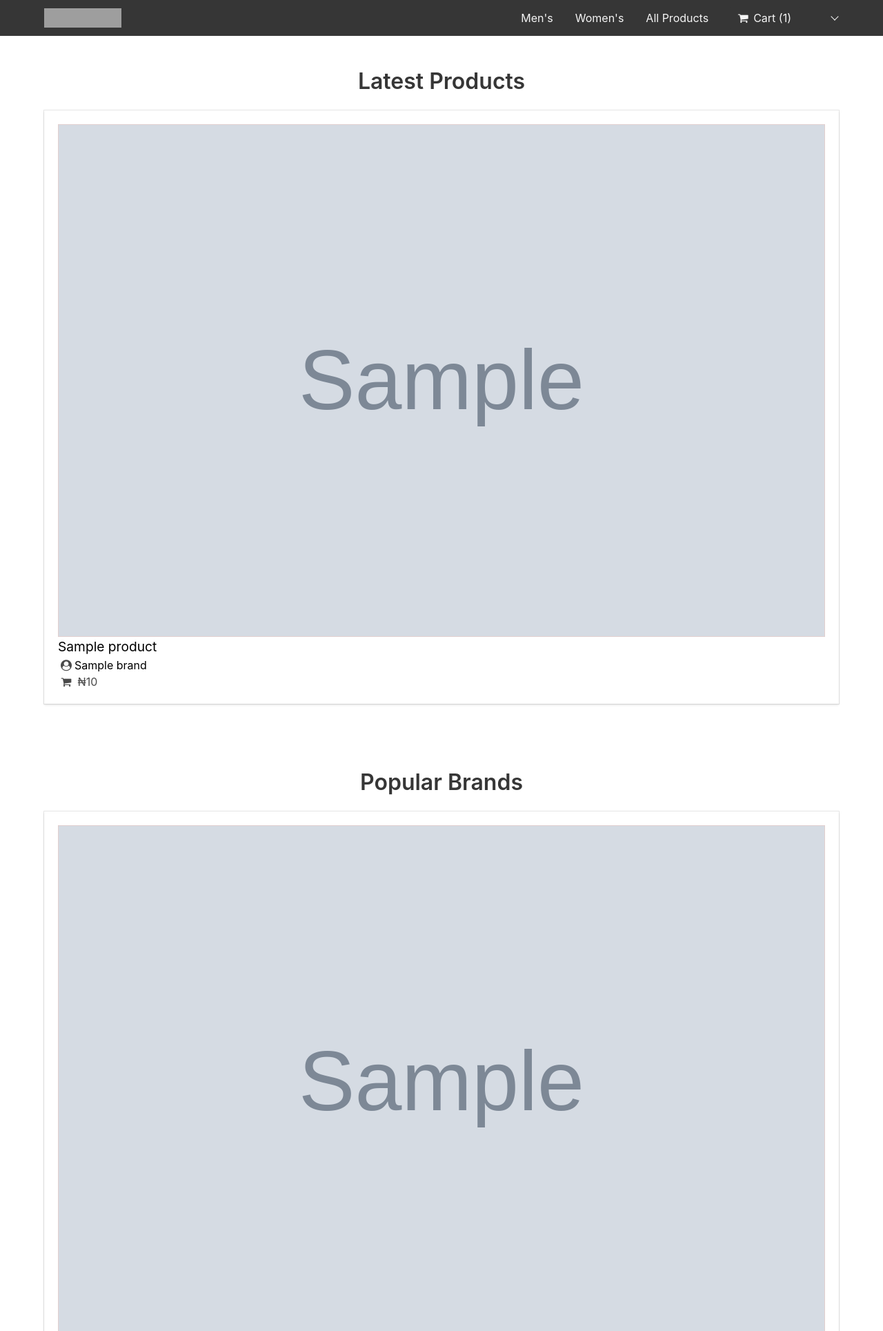
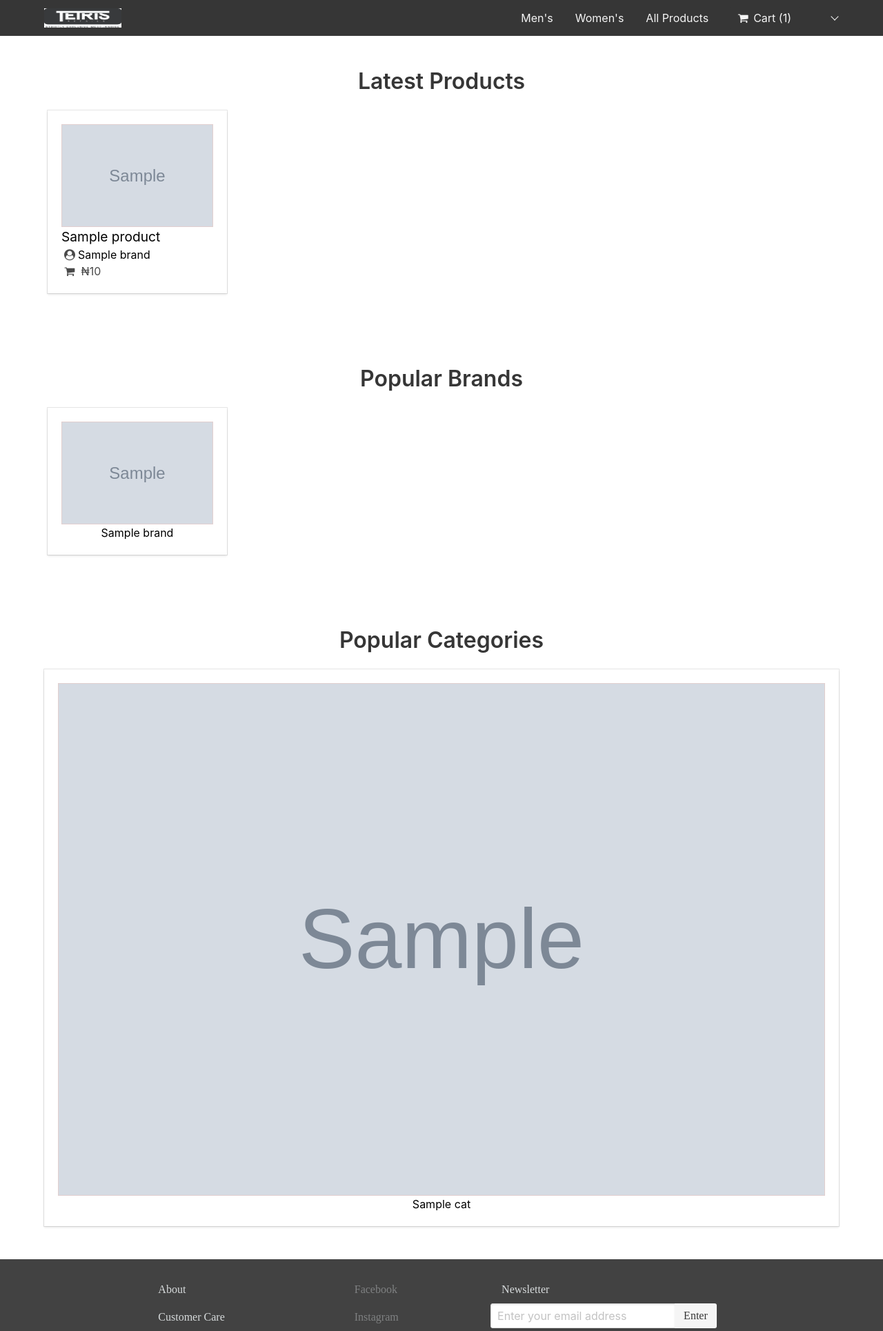
Before and after one commit to olaoluwa-98/tetris, a Django app: template store/templates/store/pages/store.html in a window 1280 px wide. Shown: the top 1929 px of the page at 69% size. Run offline with Django 3.2, Linux system fonts and the light colour scheme; the template is opened without the code that fills it: most values are stand-ins (such as "Sample title", 1, 10 or a date in 2020); grey boxes marked "Sample" are stand-in pictures; parts of the project's set-up code (start-up, migrations or seed data) failed here and were passed over; grey boxes are pictures that could not be loaded.

Commit message:
redesign the way products are displayed

```diff
--- a/store/static/store/css/tetris_styles.css
+++ b/store/static/store/css/tetris_styles.css
@@ -88,7 +88,7 @@ div.text-white p{
 }
 
 .product-box {
-  /*background-color: red;*/
+  margin: 0px 5px 10px 5px;
 }
 
 .product-box:hover {
--- a/store/templates/store/base.html
+++ b/store/templates/store/base.html
@@ -10,7 +10,7 @@
 
   {% load static %}
   <!-- FAV -->
-  <link rel="icon" type="image/png" href="{% static 'store/img/logo.png' %}?v=1">
+  <link rel="icon" type="image/png" href="{% static 'store/img/tetris-logo.jpg' %}?v=1">
 
   <!-- FONTS -->
   <link href="https://fonts.googleapis.com/css?family=Montserrat" rel="stylesheet" type="text/css">
--- a/store/templates/store/header.html
+++ b/store/templates/store/header.html
@@ -3,7 +3,7 @@
     <div class="navbar-brand">
       <a class="navbar-item" href="{% url 'store:index' %}">
         {% load static %}
-        <img src="{% static 'store/img/logo.png' %}?v=1" alt="TETRIS: a clothing store" width="112" height="28">
+        <img src="{% static 'store/img/tetris-logo.jpg' %}?v=1" alt="TETRIS: a clothing store" width="112" height="28">
       </a>
       <div class="navbar-burger burger" data-target="navMenu">
         <span></span>
--- a/store/templates/store/pages/store.html
+++ b/store/templates/store/pages/store.html
@@ -12,15 +12,11 @@
   <div class="container">
   <h1 class="title has-text-centered">Latest Products</h1>
   {% if latest_products %}
+  <div class="columns is-multiline">
     {% for product in latest_products %}
-        {% if forloop.counter|add:-1|divisibleby:4 %}
-          <div class="tile is-ancestor">
-        {% endif %}
-          {% include 'store/partials/product.html' %}
-        {% if forloop.counter|divisibleby:4 %}
-          </div>
-        {% endif %}
+      {% include 'store/partials/product.html' %}
     {% endfor %}
+  </div>
   {% else %}
 <div class="tile is-parent">
   <div class="tile is-child box">
@@ -36,23 +32,11 @@
     <div class="container">
         <h1 class="title has-text-centered">Popular Brands</h1>
         {% if popular_brands %}
+        <div class="columns is-multiline">
         {% for brand in popular_brands %}
-        {% if forloop.counter|add:-1|divisibleby:4 %}
-        <div class="tile is-ancestor">
-        {% endif %}
-        <div class="tile is-parent">
-          <article class="tile is-child box has-text-centered product-box">
-              <figure class="image is-3by2">
-                  <a href="{{ brand.get_absolute_url }}"><img src="{{ MEDIA_URL }}{{ brand.brand_image_url }}"></a>
-              </figure>
-              <a href="{{ brand.get_absolute_url }}">{{ brand.name }}</a>
-          </article>
+          {% include 'store/partials/brand.html' %}
+        {% endfor %}
         </div>
-        {% if forloop.counter|divisibleby:4 %}
-          </div>
-        {% endif %}
-        {% endfor %}
-
         {% else %}
         <div class="tile is-ancestor">
             <div class="tile is-parent">
--- /dev/null
+++ b/store/templates/store/partials/brand.html
@@ -0,0 +1,8 @@
+<div class="column is-3">
+    <div class="box has-text-centered product-box">
+    <figure class="image is-3by2">
+	  <a href="{{ brand.get_absolute_url }}"><img src="{{ MEDIA_URL }}{{ brand.brand_image_url }}"></a>
+	</figure>
+	<a href="{{ brand.get_absolute_url }}">{{ brand.name }}</a>
+  </div>
+</div>
--- a/store/templates/store/partials/product.html
+++ b/store/templates/store/partials/product.html
@@ -1,15 +1,14 @@
 {% load tetris %} {% load humanize %}
-<div class="tile is-parent">
-  	<article class="tile is-child box product-box">
+<div class="column is-3">
+    <div class="box product-box">
     <figure class="image is-3by2">
     <a href="{{ product.get_absolute_url }}"><img src="{{ MEDIA_URL }}{{ product.product_images.all.0.product_image_url }}"></a>
     </figure>
-
-  	<p style="font-size: 1.2em"><a href="{{ product.get_absolute_url }}">{{ product.name }}</a></p>
+    <div class="content">
+    <p style="font-size: 1.2em; margin-bottom: 0px"><a href="{{ product.get_absolute_url }}">{{ product.name }}</a></p>
     <span class="icon">
     <i class="fa fa-user-circle"></i>
     </span><a href="{{ product.brand.get_absolute_url }}">{{ product.brand.name }}</a><br>
-
     {% if request.user.is_authenticated %}
     {% if product.id|product_wished:user %}
     <span class="icon" style="cursor: pointer; color:red;" onclick="remove_from_wish_list({{ product.id }})" id="remove_from_wish_list_{{product.id}}">
@@ -34,9 +33,11 @@
     {% endif %}
 
   ₦{{ product.price_per_unit | intcomma }}
-  	{% if product.quantity < 10 %} <span class="icon" title="currently {{ product.quantity }}">
+    {% if product.quantity < 10 %}
+    </br><span class="icon" title="currently {{ product.quantity }}">
     <i class="fa fa-arrow-down"></i>
     </span> Low in stock
     {% endif %}
-  	</article>
     </div>
+  </div>
+</div>
```
Also changed, not shown: store/templates/store/pages/brand_detail.html (+5 -9 lines), store/templates/store/pages/index.html (+5 -21 lines), store/templates/store/pages/men.html (+3 -7 lines), store/templates/store/pages/product_detail.html (+3 -7 lines), store/templates/store/pages/products.html (+3 -7 lines), store/templates/store/pages/women.html (+3 -7 lines), store/static/store/img/tetris-logo.jpg (added). Lines whose indentation alone changed are shown as unchanged.
